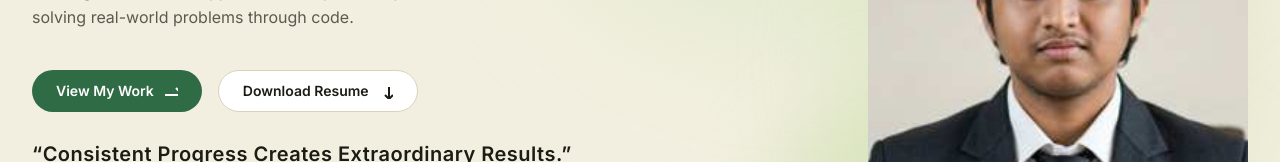
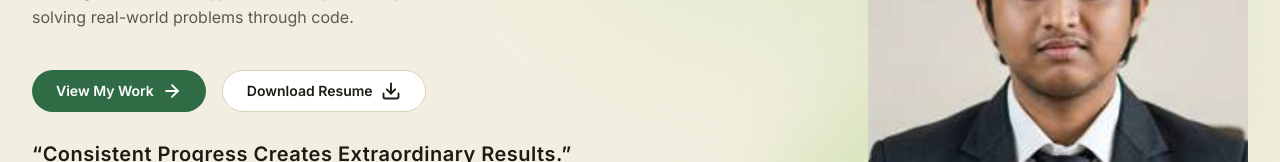
Before and after one commit to ALTAF-ANSARI/My-Portfolio-Website, a Next.js app: page / in a window 1280 px wide. Shown: the part 434-596 px from the top of the page. Built offline with nearby package versions, Linux system fonts and the light colour scheme; no server answers.

Commit message:
Fix hero button arrow visibility

```diff
--- a/src/components/Hero.jsx
+++ b/src/components/Hero.jsx
@@ -1,7 +1,7 @@
 "use client";
 
 import Image from "next/image";
-import { Github, Linkedin, Instagram, Mail } from "lucide-react";
+import { Github, Linkedin, Instagram, Mail, ArrowRight, Download } from "lucide-react";
 import { personal } from "@/data/portfolio";
 import { useTheme } from "@/context/ThemeContext";
 
@@ -86,13 +86,22 @@ export default function Hero() {
             </p>
 
             <div className="flex flex-wrap gap-4 pt-4">
-              <a href="#projects" className={`inline-flex items-center justify-center gap-2 px-6 py-2.5 rounded-full font-semibold text-sm transition-all duration-200 hover:scale-[1.02] active:scale-[0.98] ${c.btnPrimary}`}>
-                View My Work
-                <svg className="w-4 h-4" fill="none" viewBox="0 0 24 24 24"><path stroke="currentColor" strokeWidth={2} d="M14 5l7 7m0 0l-7 7m7-7H3" /></svg>
+              <a
+                href="#projects"
+                className={`inline-flex items-center justify-center gap-2 px-6 py-2.5 rounded-full font-semibold text-sm leading-none transition-all duration-200 hover:scale-[1.02] active:scale-[0.98] ${c.btnPrimary}`}
+              >
+                <span>View My Work</span>
+                <ArrowRight className="w-5 h-5 shrink-0 stroke-[2.25]" aria-hidden="true" />
               </a>
-              <a href={personal.resume} target="_blank" rel="noreferrer" className={`inline-flex items-center justify-center gap-2 px-6 py-2.5 rounded-full font-semibold text-sm border transition-all duration-200 hover:scale-[1.02] active:scale-[0.98] ${c.btnOutline}`}>
-                Download Resume
-                <svg className="w-4 h-4" fill="none" viewBox="0 0 24 24 24"><path stroke="currentColor" strokeWidth={2} d="M4 16v1a3 3 0 003 3h10a3 3 0 003-3v-1m-4-4l-4 4m0 0l-4-4m4 4V4" /></svg>
+
+              <a
+                href={personal.resume}
+                target="_blank"
+                rel="noreferrer"
+                className={`inline-flex items-center justify-center gap-2 px-6 py-2.5 rounded-full font-semibold text-sm leading-none border transition-all duration-200 hover:scale-[1.02] active:scale-[0.98] ${c.btnOutline}`}
+              >
+                <span>Download Resume</span>
+                <Download className="w-5 h-5 shrink-0 stroke-[2.25]" aria-hidden="true" />
               </a>
             </div>
 
```
